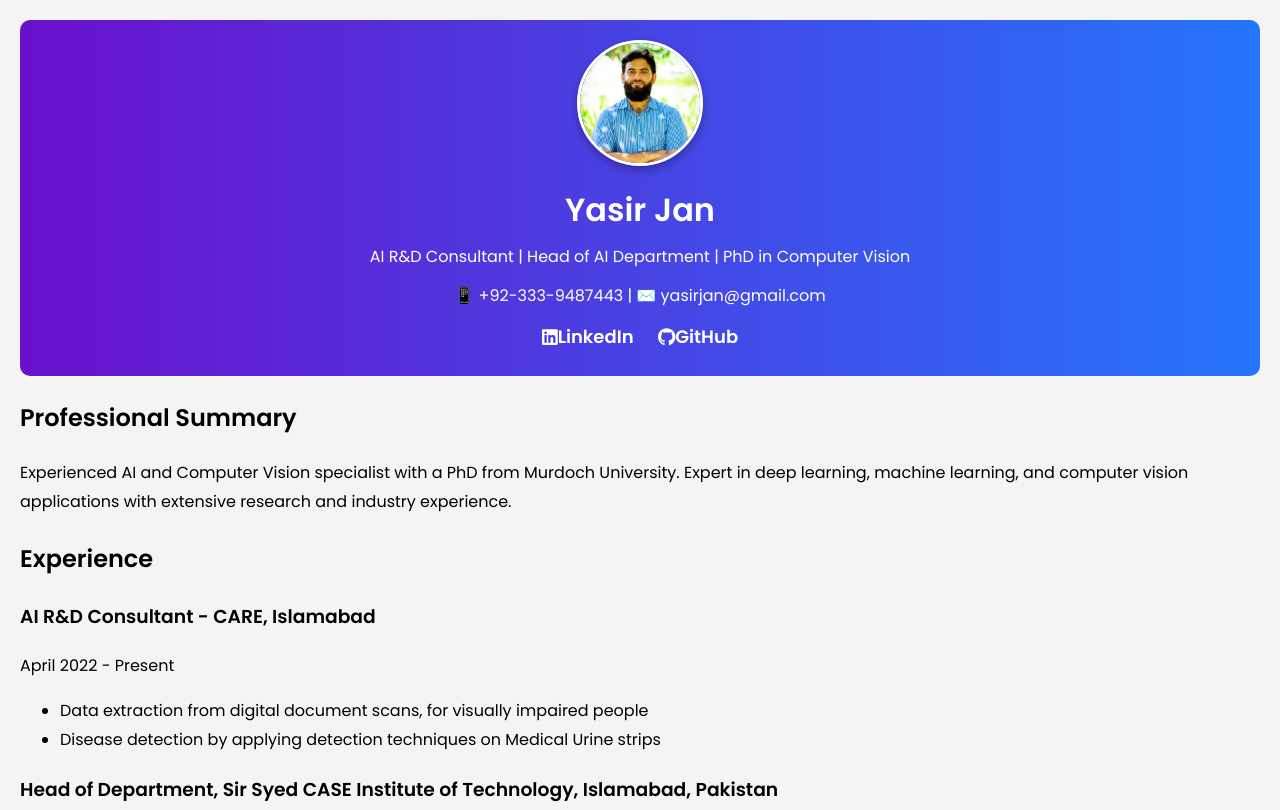
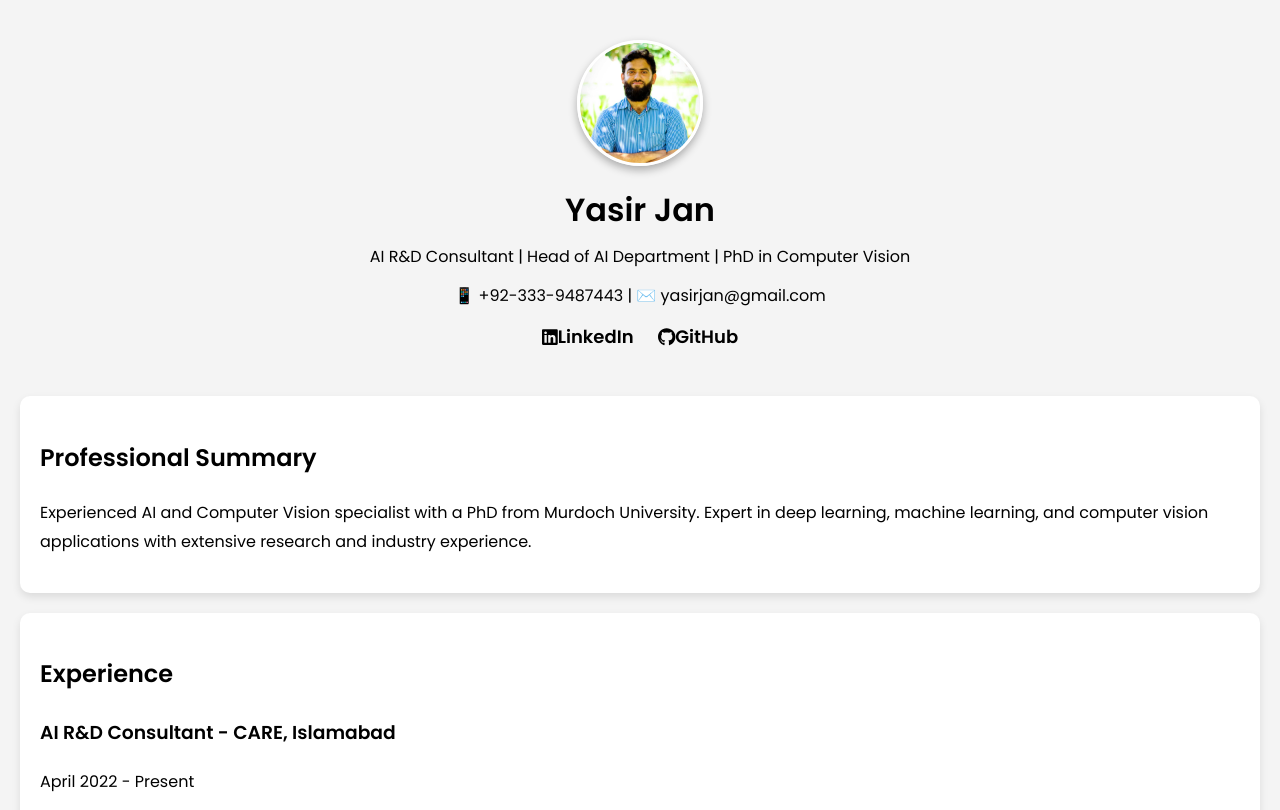
Before and after one commit to janyasir/janyasir.github.io, a plain HTML site: page index.html in a window 1280 px wide. Shown: the top 810 px of the page. Drawn offline with Linux system fonts and the light colour scheme.

Commit message:
Update index.html
link updated.

```diff
--- a/index.html
+++ b/index.html
@@ -21,7 +21,7 @@
         .header {
             text-align: center;
             padding: 20px;
-            background: linear-gradient(to right, #6a11cb, #2575fc);
+            background: rgba(0, 0, 0, 0.1)
             color: white;
             margin-bottom: 20px;
             border-radius: 10px;
@@ -57,7 +57,7 @@
             margin: 0 10px;
             text-decoration: none;
             font-size: 18px;
-            color: white;
+            color: black;
             font-weight: bold;
         }
         .social-links a {
@@ -67,6 +67,28 @@
         .social-links a:hover {
             color: #ffcc00; /* Change to any color you like */
         }
+        .section {
+            background: white;
+            padding: 20px;
+            margin-bottom: 20px;
+            border-radius: 10px;
+            box-shadow: 0 4px 8px rgba(0, 0, 0, 0.1);
+        }
+        .section {
+            background: white;
+            padding: 20px;
+            margin-bottom: 20px;
+            border-radius: 10px;
+            box-shadow: 0 4px 8px rgba(0, 0, 0, 0.1);
+            transition: background-color 0.3s ease, transform 0.2s ease;
+        }
+
+        .section:hover {
+           background:  rgba(0, 0, 0, 0.1); ;
+            transform: scale(1.02); /* Slight zoom effect */
+
+        }
+
 
 
         .social-links a i {
@@ -259,7 +281,8 @@
 <div class="experience-item">
     <h3>Internships (2025)</h3>
     <ul>
-        <li><a href="#">Jahan Alam</a></li>
+        <li><a href="https://www.linkedin.com/in/jahan-alam-040472280" target="_blank">Jahan Alam</a></li>
+
 
 
     </ul>
```
